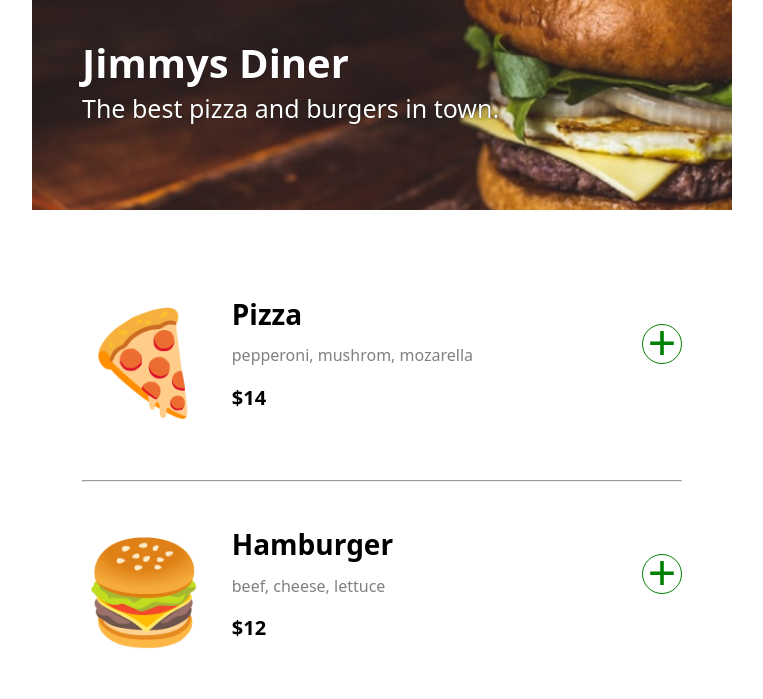
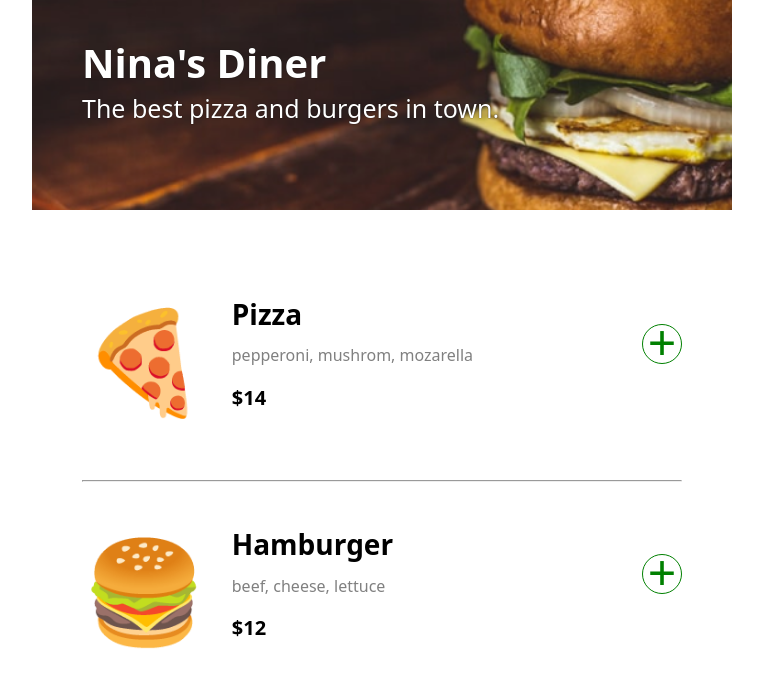
Before and after one commit to IngridGdesigns/ordering-app, a website built with Vite: page index.html in a window 1280 px wide. Shown: the top 699 px of the page, without its empty margins (258-1021 px from the left). Built offline with nearby package versions, Linux system fonts and the light colour scheme; a web font is replaced by a local one.

Commit message:
changed name

```diff
--- a/index.html
+++ b/index.html
@@ -19,7 +19,7 @@
     <body>
         <header>
             <div class="container header">
-                <h1>Jimmys Diner</h1>
+                <h1>Nina's Diner</h1>
                 <p>The best pizza and burgers in town.</p>
             </div>
         </header>
```
